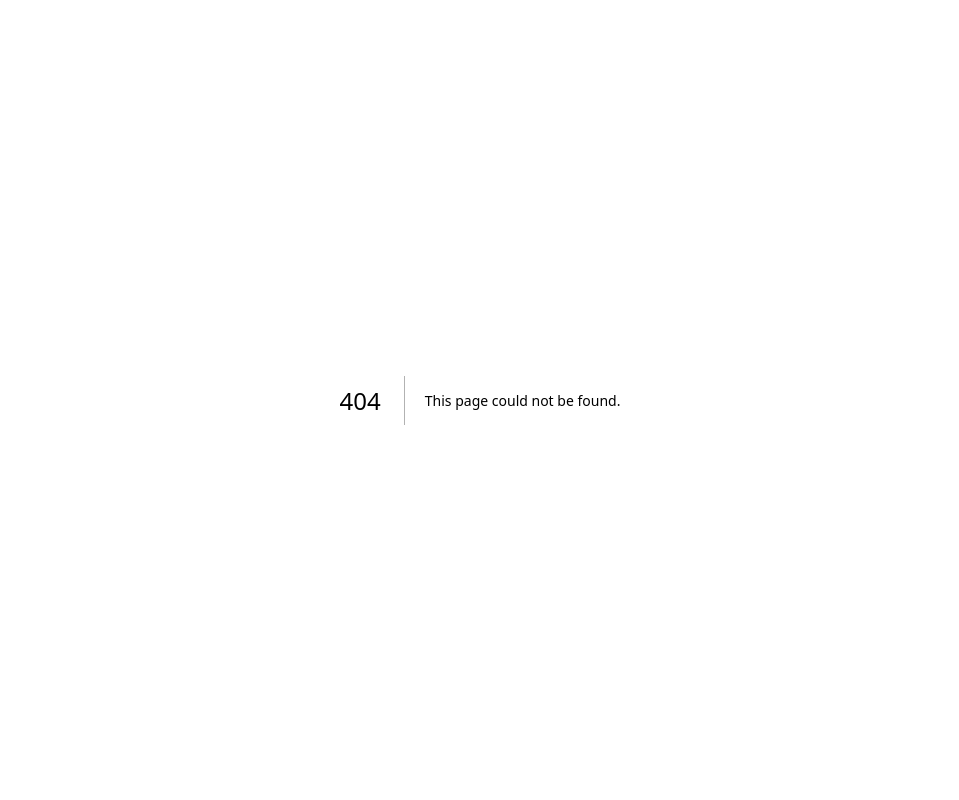
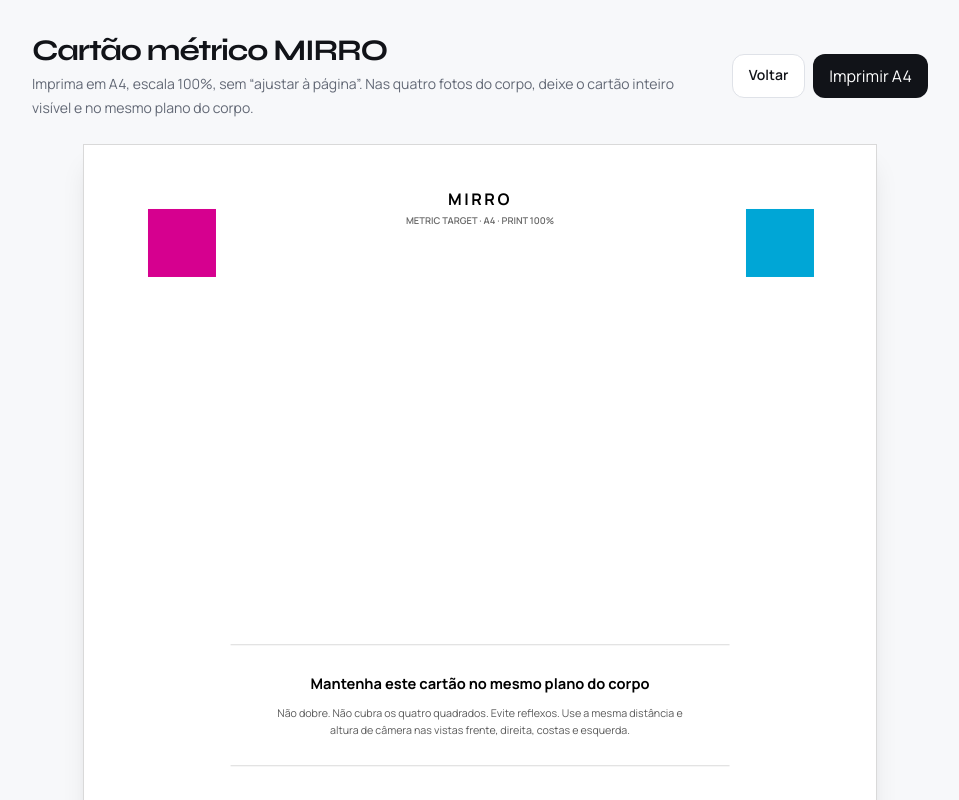
Before and after one commit to xsalles/mirro, a Next.js app: page /calibration-card in a window 1280 px wide. Before the commit this address had no page. Shown: the top 800 px of the page, without its empty margins (160-1119 px from the left). Built offline with nearby package versions, Linux system fonts and the light colour scheme.

Commit message:
feat: add printable MIRRO metric calibration card

```diff
--- /dev/null
+++ b/src/app/calibration-card/page.tsx
@@ -0,0 +1,84 @@
+"use client";
+
+import Link from "next/link";
+
+const MARKERS = [
+  { name: "magenta", color: "#D6008F", left: "26mm", top: "26mm" },
+  { name: "cyan", color: "#00A6D6", left: "184mm", top: "26mm" },
+  { name: "yellow", color: "#F6C800", left: "26mm", top: "271mm" },
+  { name: "blue", color: "#4054FF", left: "184mm", top: "271mm" },
+] as const;
+
+export default function CalibrationCardPage() {
+  return (
+    <main className="min-h-screen bg-[var(--canvas)] px-4 py-8 text-[var(--ink)] print:bg-white print:p-0">
+      <div className="mx-auto mb-6 flex max-w-4xl flex-wrap items-center justify-between gap-3 print:hidden">
+        <div>
+          <h1 className="font-display text-3xl font-bold tracking-[-.04em]">
+            Cartão métrico MIRRO
+          </h1>
+          <p className="mt-1 max-w-2xl text-sm leading-6 text-[var(--muted)]">
+            Imprima em A4, escala 100%, sem “ajustar à página”. Nas quatro fotos do corpo, deixe o cartão inteiro visível e no mesmo plano do corpo.
+          </p>
+        </div>
+        <div className="flex gap-2">
+          <Link
+            href="/app/body"
+            className="rounded-xl border border-[var(--line)] bg-white px-4 py-2.5 text-sm font-semibold focus-visible:outline-none focus-visible:ring-2 focus-visible:ring-[var(--thread)]"
+          >
+            Voltar
+          </Link>
+          <button
+            type="button"
+            onClick={() => window.print()}
+            className="cursor-pointer rounded-xl bg-[var(--ink)] px-4 py-2.5 text-sm font-semibold text-white focus-visible:outline-none focus-visible:ring-2 focus-visible:ring-[var(--thread)]"
+          >
+            Imprimir A4
+          </button>
+        </div>
+      </div>
+
+      <section
+        aria-label="Alvo A4 de calibração métrica"
+        className="relative mx-auto overflow-hidden border border-black/15 bg-white shadow-xl print:border-0 print:shadow-none"
+        style={{ width: "210mm", height: "297mm" }}
+      >
+        <div className="absolute left-1/2 top-[11mm] -translate-x-1/2 text-center">
+          <p className="text-[12pt] font-bold tracking-[0.16em] text-black">MIRRO</p>
+          <p className="mt-[1mm] text-[7pt] font-semibold text-black/60">
+            METRIC TARGET · A4 · PRINT 100%
+          </p>
+        </div>
+
+        {MARKERS.map((marker) => (
+          <div
+            key={marker.name}
+            aria-label={"Marcador " + marker.name}
+            className="absolute"
+            style={{
+              left: marker.left,
+              top: marker.top,
+              width: "18mm",
+              height: "18mm",
+              backgroundColor: marker.color,
+              transform: "translate(-50%, -50%)",
+            }}
+          />
+        ))}
+
+        <div className="absolute left-1/2 top-1/2 w-[132mm] -translate-x-1/2 -translate-y-1/2 text-center text-black">
+          <div className="border-y border-black/15 py-[7mm]">
+            <p className="text-[11pt] font-bold">Mantenha este cartão no mesmo plano do corpo</p>
+            <p className="mx-auto mt-[3mm] max-w-[112mm] text-[8pt] leading-[1.55] text-black/65">
+              Não dobre. Não cubra os quatro quadrados. Evite reflexos. Use a mesma distância e altura de câmera nas vistas frente, direita, costas e esquerda.
+            </p>
+          </div>
+        </div>
+
+        <div className="absolute bottom-[8mm] left-1/2 -translate-x-1/2 whitespace-nowrap text-[6.5pt] font-semibold text-black/45">
+          Centros horizontais: 158 mm · centros verticais: 245 mm · folha: 210 × 297 mm
+        </div>
+      </section>
+    </main>
+  );
+}
```
